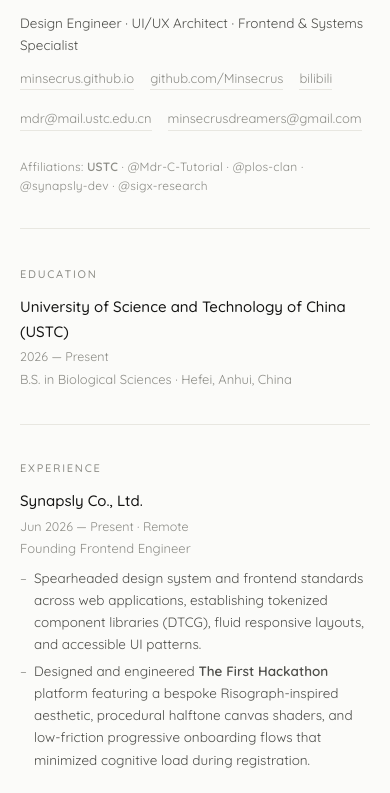
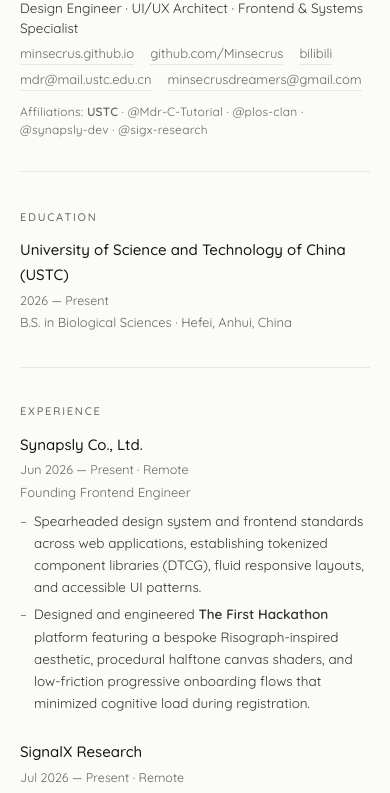
Before and after one commit to Minsecrus/Resume, a plain HTML site: page index.html in a window 390 px wide. Shown: the part 170-963 px from the top of the page. Drawn offline with Linux system fonts and the light colour scheme.

Commit message:
refactor: unify header links, improve contrast, fix mobile spacing and print bullet encoding

```diff
--- a/index.html
+++ b/index.html
@@ -21,11 +21,10 @@
         </div>
         <h1>Minsecrus</h1>
         <div class="subtitle">
-          <span
-            >Design Engineer &middot; UI/UX Architect &middot; Frontend &amp;
-            Systems Specialist</span
-          >
-          <span class="links">
+          Design Engineer &middot; UI/UX Architect &middot; Frontend &amp;
+          Systems Specialist
+        </div>
+        <div class="links">
           <a href="https://minsecrus.github.io" target="_blank" rel="noopener"
             >minsecrus.github.io</a
           >
@@ -41,9 +40,6 @@
             rel="noopener"
             >bilibili</a
           >
-          </span>
-        </div>
-        <div class="contact-links">
           <a href="mailto:mdr&#64;mail.ustc.edu.cn">mdr&#64;mail.ustc.edu.cn</a>
           <a href="mailto:minsecrusdreamers&#64;gmail.com"
             >minsecrusdreamers&#64;gmail.com</a
--- a/style.css
+++ b/style.css
@@ -1,8 +1,10 @@
+@charset "UTF-8";
+
 :root {
   --bg: #FBFBF9;
   --ink: #141413;
-  --body: #4E4E4A;
-  --muted: #8C8C86;
+  --body: #333330;
+  --muted: #666661;
   --line: #E8E7E1;
   --code-bg: #F2F1EC;
 }
@@ -76,21 +78,16 @@ h1 {
   margin-top: 8px;
   font-size: 13.5px;
   color: var(--body);
+}
+
+.links {
+  grid-column: 2;
+  margin-top: 5px;
   display: flex;
   flex-wrap: wrap;
-  justify-content: space-between;
-  align-items: baseline;
-  gap: 12px;
-}
-
-.contact-links {
-  grid-column: 2;
-  margin-top: 6px;
+  gap: 4px 16px;
   font-size: 13px;
   color: var(--muted);
-  display: flex;
-  flex-wrap: wrap;
-  gap: 16px;
 }
 
 .org-badges {
@@ -99,14 +96,6 @@ h1 {
   font-size: 12px;
   color: var(--muted);
   letter-spacing: 0.02em;
-}
-
-.links {
-  display: flex;
-  flex-wrap: wrap;
-  gap: 16px;
-  font-size: 13px;
-  color: var(--muted);
 }
 
 a {
@@ -212,7 +201,7 @@ section:last-of-type {
 }
 
 .entry-bullets li::before {
-  content: "–";
+  content: "\2013";
   position: absolute;
   left: 0;
   color: var(--muted);
@@ -248,21 +237,32 @@ section:last-of-type {
     zoom: 1;
     padding: 40px 20px 56px;
   }
-  header, section {
+  header {
+    grid-template-columns: 1fr;
+    gap: 0;
+  }
+  section {
     grid-template-columns: 1fr;
     gap: 12px;
   }
   .avatar-wrap {
     grid-column: 1;
     grid-row: auto;
-    margin-bottom: 4px;
+    margin-bottom: 14px;
   }
   .avatar {
     width: 76px;
     height: 76px;
   }
-  h1, .subtitle, .contact-links, .org-badges {
+  h1, .subtitle, .links, .org-badges {
     grid-column: 1;
+  }
+  .subtitle {
+    line-height: 1.48;
+  }
+  .org-badges {
+    margin-top: 12px;
+    line-height: 1.5;
   }
   .entry-head {
     flex-direction: column;
@@ -276,6 +276,10 @@ section:last-of-type {
 
 /* Print / Single-Page A4 Optimization */
 @media print {
+  :root {
+    --body: #2A2A27;
+    --muted: #575753;
+  }
   @page {
     size: A4 portrait;
     margin: 9mm 11mm;
@@ -309,14 +313,11 @@ section:last-of-type {
   .subtitle {
     margin-top: 3px;
     font-size: 9.8px;
-    gap: 6px;
   }
-  .links, .contact-links {
+  .links {
+    margin-top: 2.5px;
     font-size: 9.2px;
-    gap: 12px;
-  }
-  .contact-links {
-    margin-top: 2.5px;
+    gap: 3px 12px;
   }
   .org-badges {
     margin-top: 5px;
```
Lines whose indentation alone changed are shown as unchanged.
